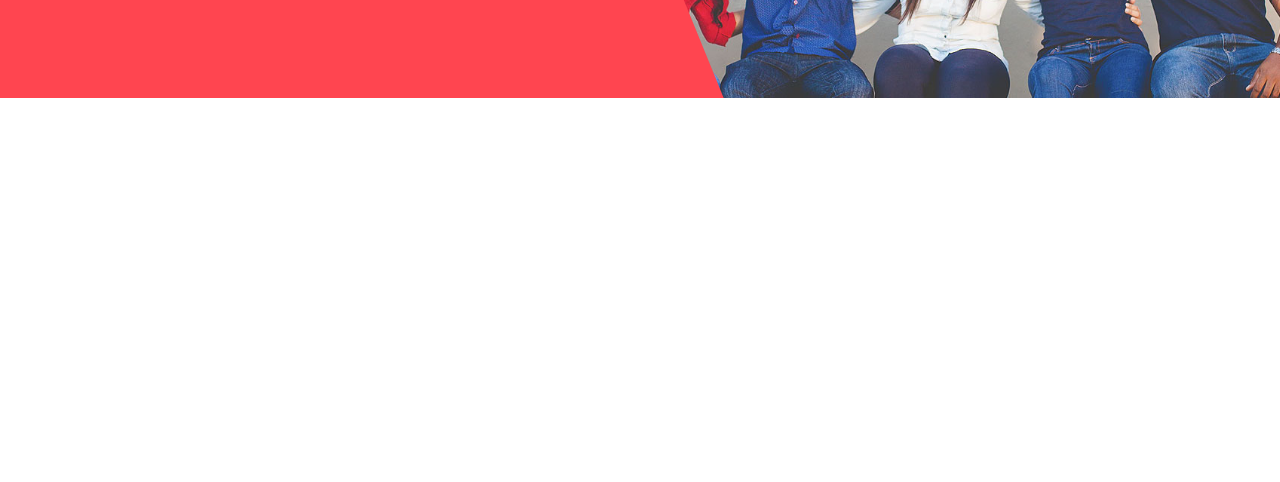
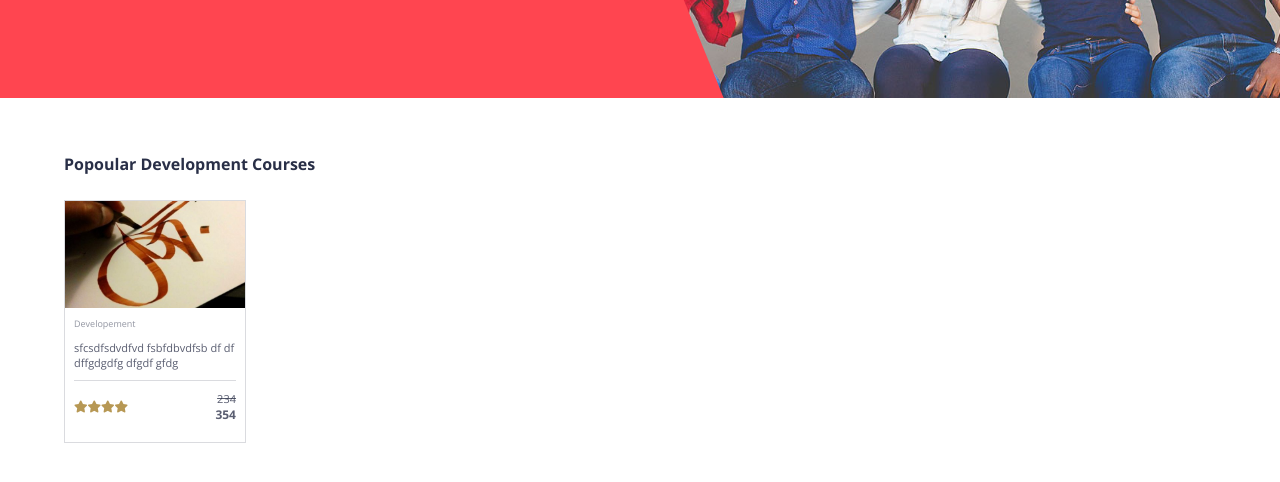
Before and after one commit to FedeFigio/proj-html-vuejs, a website: page index.html in a window 1280 px wide. Shown: the part 388-870 px from the top of the page. Before the commit the page ends 800 px from the top, so only its background shows below. Drawn offline with nearby package versions, Linux system fonts and the light colour scheme.

Commit message:
wp card in progress

```diff
--- a/index.html
+++ b/index.html
@@ -39,7 +39,7 @@
                 <div class="login-wrapper">
                     <div class="container flex between a-center">
                         <div class="logo">
-                            <img src="img/MasterStudy.svg" alt="logo">
+                            <img src="dist/img/MasterStudy.svg" alt="logo">
                         </div>
                         <div class="search-wrapper flex a-center">
                             <i class="fas fa-bars"></i>
@@ -91,6 +91,35 @@
                 <img src="dist/img/slide-1.jpg" alt="slide">
             </div>
         </header>
+        <main>
+            <!-- POPOULAR CARD -->
+            <section class="popoular">
+                <div class="container flex column">
+                    <h4>Popoular Development Courses</h4>
+                    <div class="row flex between">
+                        <div class="card flex column">
+                            <img src="dist/img/1.jpg" alt="">
+                            <div class="info flex column">
+                                <span class="category">Developement</span>
+                                <span class="description">sfcsdfsdvdfvd fsbfdbvdfsb  df df dffgdgdfg dfgdf gfdg</span>
+                                <div class="price-vote flex between a-center">
+                                    <div class="vote flex">
+                                        <i class="fas fa-star"></i>
+                                        <i class="fas fa-star"></i>
+                                        <i class="fas fa-star"></i>
+                                        <i class="fas fa-star"></i>
+                                    </div>
+                                    <div class="price flex column a-end">
+                                        <span class="discount">234</span>
+                                        <span class="int">354</span>
+                                    </div>
+                                </div>
+                            </div>
+                        </div>
+                    </div>
+                </div>
+            </section>
+        </main>
     </div>
     <script src="https://cdn.jsdelivr.net/npm/vue "></script>
     <script src="dist/js/app.js"></script>
--- a/package.json
+++ b/package.json
@@ -4,7 +4,7 @@
     "description": "esercizio boolean",
     "main": "index.js",
     "scripts": {
-        "serve": "cd dist && npx live-server"
+        "serve": "npx live-server"
     },
     "author": "Figini Federico",
     "license": "ISC",
--- a/src/scss/app.scss
+++ b/src/scss/app.scss
@@ -1,5 +1,6 @@
 @import"partials/_variables.scss";
 @import"partials/_normalize.scss";
 @import"partials/_common.scss";
-@import"partials/_Button-input.scss";
+@import"partials/_Button-input-card.scss";
 @import"partials/_header.scss";
+@import"partials/_main.scss";
--- /dev/null
+++ b/src/scss/partials/_Button-input-card.scss
@@ -0,0 +1,84 @@
+.searchbar {
+    display: flex;
+    justify-content: center;
+    align-items: center;
+    .search-button {
+        color: white;
+        background-color: #457992;
+        height: 30px;
+        min-width: 40px;
+        i {
+            color: white;
+            font-size: 10px;
+        }
+    }
+    input {
+        background-color: #45799222;
+        height: 30px;
+        border-radius: 0;
+        border: 1px solid #45799222;
+        outline: none;
+        width: 300px;
+    }
+}
+
+.btn {
+    border-radius: 9999px;
+    text-transform: uppercase;
+    padding: 10px 15px;
+    display: flex;
+    justify-content: center;
+    align-items: center;
+    &>* {
+        opacity: 1 !important;
+        margin: 0 !important;
+        padding: 0;
+    }
+}
+
+.btn-red {
+    opacity: 1 !important;
+    color: white;
+    background-color: $coralRed;
+}
+
+.card {
+    border: 1px solid #292f472c;
+    width: calc(100% / 6 - 10px);
+    .img {
+        width: 100%;
+        object-fit: cover;
+    }
+    .info {
+        color: #292f47c5;
+        padding: 9px;
+        span {
+            margin-bottom: 10px;
+        }
+        .category {
+            color: #292f4781;
+            font-size: 9px;
+        }
+        .description {
+            font-size: 11px;
+        }
+        .price-vote {
+            border-top: 1px solid #292f472c;
+            padding: 10px 0;
+            .vote {
+                font-size: 12px;
+                color: $husk;
+            }
+            .int {
+                margin: 0;
+                font-size: 12px;
+                font-weight: bold;
+            }
+            .discount {
+                margin: 0;
+                font-size: 11px;
+                text-decoration: line-through;
+            }
+        }
+    }
+}
--- a/src/scss/partials/_Button-input.scss
+++ /dev/null
@@ -1,43 +0,0 @@
-.searchbar {
-    display: flex;
-    justify-content: center;
-    align-items: center;
-    .search-button {
-        color: white;
-        background-color: #457992;
-        height: 30px;
-        min-width: 40px;
-        i {
-            color: white;
-            font-size: 10px;
-        }
-    }
-    input {
-        background-color: #45799222;
-        height: 30px;
-        border-radius: 0;
-        border: 1px solid #45799222;
-        outline: none;
-        width: 300px;
-    }
-}
-
-.btn {
-    border-radius: 9999px;
-    text-transform: uppercase;
-    padding: 10px 15px;
-    display: flex;
-    justify-content: center;
-    align-items: center;
-    &>* {
-        opacity: 1 !important;
-        margin: 0 !important;
-        padding: 0;
-    }
-}
-
-.btn-red {
-    opacity: 1 !important;
-    color: white;
-    background-color: $coralRed;
-}
--- a/src/scss/partials/_common.scss
+++ b/src/scss/partials/_common.scss
@@ -15,6 +15,10 @@
     align-items: center;
 }
 
+.a-end {
+    align-items: flex-end;
+}
+
 .j-center {
     justify-content: center;
 }
--- /dev/null
+++ b/src/scss/partials/_main.scss
@@ -0,0 +1,9 @@
+main {
+    color: $ebonyClay;
+    section.popoular {
+        padding: 55px 0;
+        .row {
+            padding-top: 25px;
+        }
+    }
+}
```
Also changed, not shown: dist/css/app.css, dist/mix-manifest.json.
